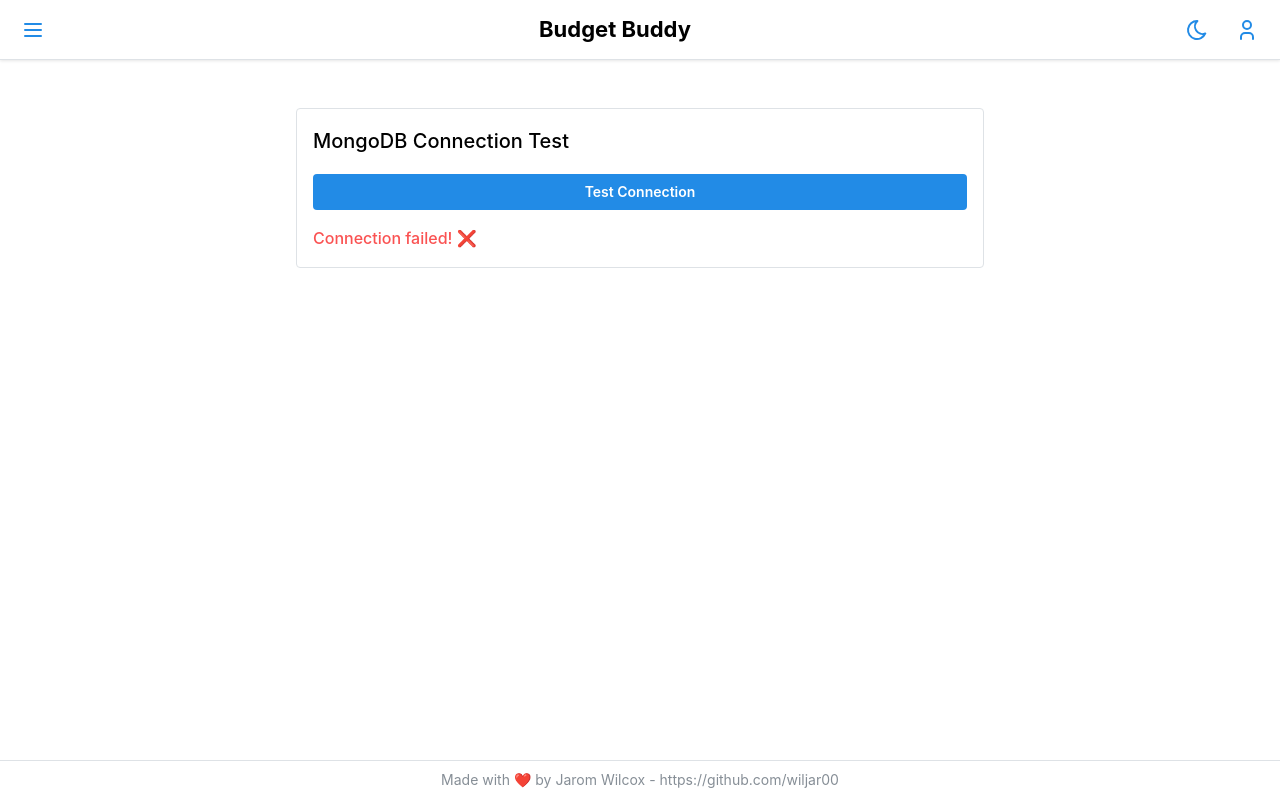
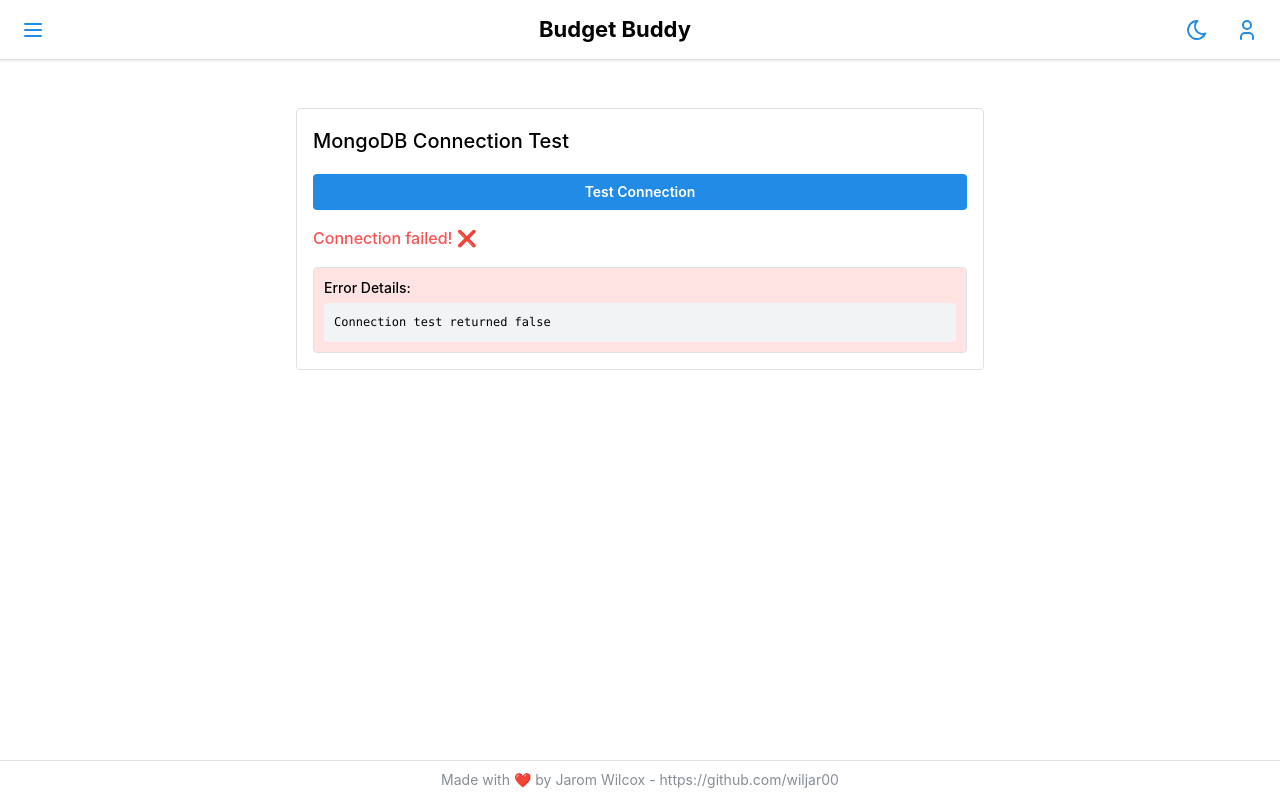
Before and after one commit to wiljar00/budget-buddy, a React (Vite) app: page /mongodb-test in a window 1280 px wide. Both pictures are taken after a click on the button "Test Connection". Built offline with nearby package versions, Linux system fonts and the light colour scheme; no server answers.

Commit message:
Update mango test component

```diff
--- a/src/components/MongoDBTest.tsx
+++ b/src/components/MongoDBTest.tsx
@@ -1,21 +1,29 @@
-import { Button, Container, Paper, Text, Stack } from "@mantine/core";
+import { Button, Container, Paper, Text, Stack, Code } from "@mantine/core";
 import { useState } from "react";
 import { testMongoConnection } from "../utils/api_service";
 
 export default function MongoDBTest() {
   const [testResult, setTestResult] = useState<string>("");
+  const [errorDetails, setErrorDetails] = useState<string>("");
   const [isLoading, setIsLoading] = useState(false);
 
   const handleTest = async () => {
     setIsLoading(true);
+    setErrorDetails("");
     try {
-      const result = await testMongoConnection();
+      const success = await testMongoConnection();
       setTestResult(
-        result ? "Connection successful! ✅" : "Connection failed! ❌"
+        success ? "Connection successful! ✅" : "Connection failed! ❌"
       );
+      if (!success) {
+        setErrorDetails("Connection test returned false");
+      }
     } catch (error) {
-      setTestResult(
-        `Error: ${error instanceof Error ? error.message : "Unknown error"}`
+      setTestResult("Connection failed! ❌");
+      setErrorDetails(
+        error instanceof Error
+          ? `${error.name}: ${error.message}`
+          : "Unknown error occurred"
       );
     } finally {
       setIsLoading(false);
@@ -40,6 +48,14 @@ export default function MongoDBTest() {
               {testResult}
             </Text>
           )}
+          {errorDetails && (
+            <Paper withBorder p="xs" bg="red.1">
+              <Text size="sm" fw={500} mb={5}>
+                Error Details:
+              </Text>
+              <Code block>{errorDetails}</Code>
+            </Paper>
+          )}
         </Stack>
       </Paper>
     </Container>
--- a/src/utils/api_service.ts
+++ b/src/utils/api_service.ts
@@ -1,4 +1,3 @@
-import { connectToMongoDB } from './mongodb_connector';
 import { IncomeEntry, ExpenseEntry } from './storage';
 
 export async function saveIncomeToMongo(entries: IncomeEntry[]) {
```
